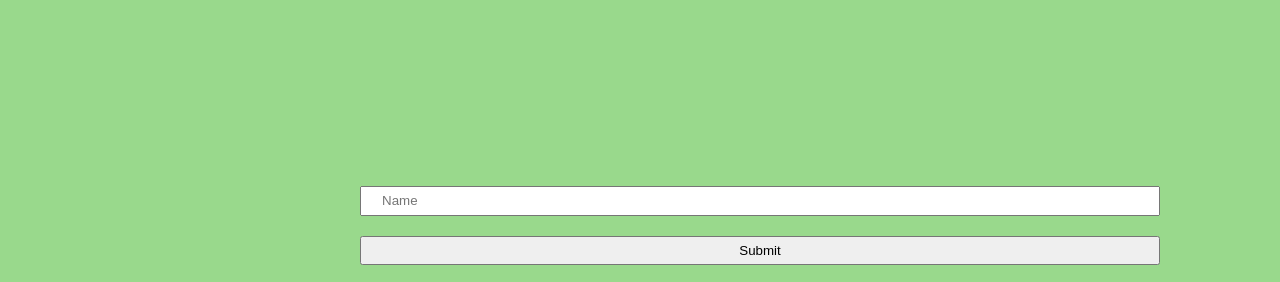
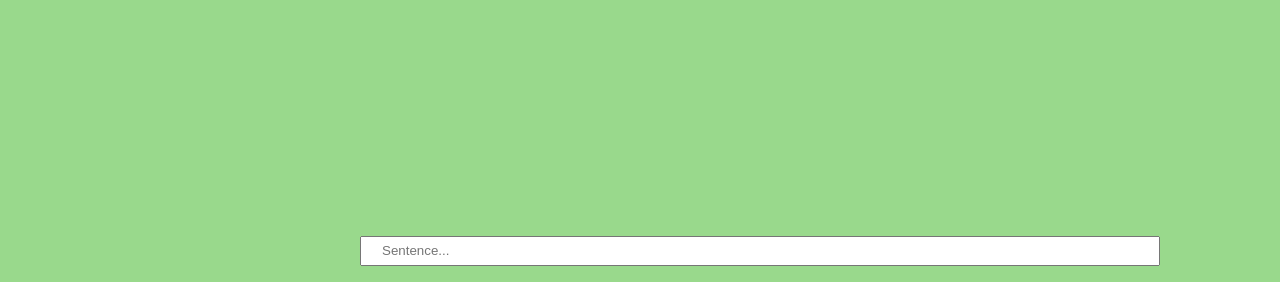
Before and after one commit to CurroSuch/Project-5-Udacity, a website built with webpack: page src/client/views/index.html in a window 1280 px wide. Shown: the part 170-452 px from the top of the page. Built offline with nearby package versions, Linux system fonts and the light colour scheme.

Commit message:
Update index.html

```diff
--- a/src/client/views/index.html
+++ b/src/client/views/index.html
@@ -18,13 +18,6 @@
         </header>
 
         <main>
-            <section>
-                <form class="" onsubmit="return false">
-                    <input id="name" type="text" name="input" value="" placeholder="Name">
-                    <input type="submit" id="submit-button" name="" value="Submit">
-                </form>
-            </section>
-
             <section>
                 <form class="" onsubmit="return false">
                     <input id="sentence" type="text" name="input-2" value="" placeholder="Sentence...">
```
